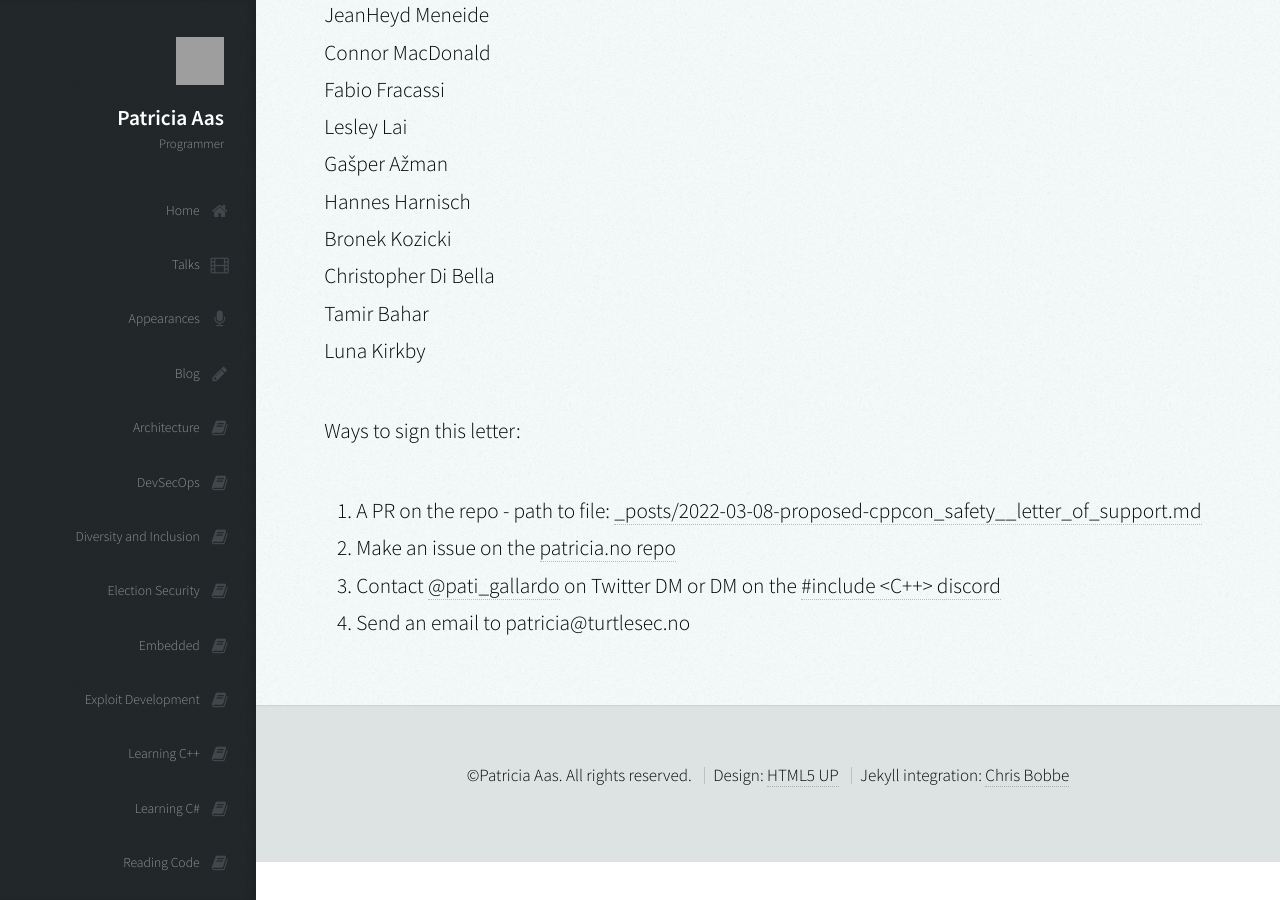
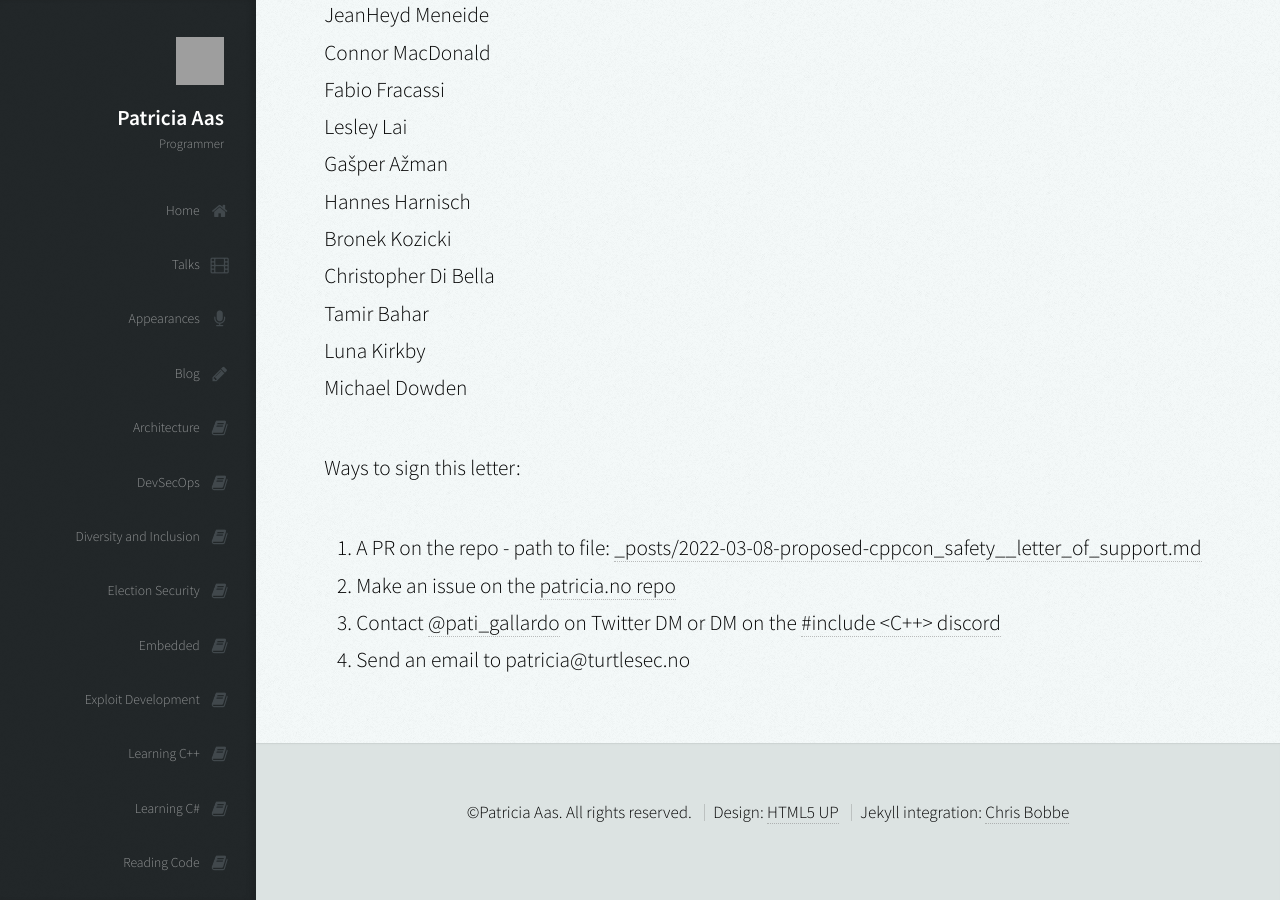
Before and after one commit to patricia-gallardo/patricia-gallardo.github.io, a Jekyll site: the page built from _posts/2022-03-08-proposed-cppcon_safety__letter_of_support.md, in a window 1280 px wide and 900 px high, scrolled down 1193 px. Built offline with Jekyll 4.4.1, drawn with Linux system fonts in a browser that asks for light colours; nearby versions of some CDN libraries; grey boxes are pictures that could not be loaded.

Commit message:
Update 2022-03-08-proposed-cppcon_safety__letter_of_support.md

```diff
--- a/_posts/2022-03-08-proposed-cppcon_safety__letter_of_support.md
+++ b/_posts/2022-03-08-proposed-cppcon_safety__letter_of_support.md
@@ -41,6 +41,7 @@ Bronek Kozicki <br>
 Christopher Di Bella <br>
 Tamir Bahar <br>
 Luna Kirkby <br>
+Michael Dowden <br>
 
 Ways to sign this letter:
 1. A PR on the repo - path to file: [_posts/2022-03-08-proposed-cppcon_safety__letter_of_support.md][4]
```
